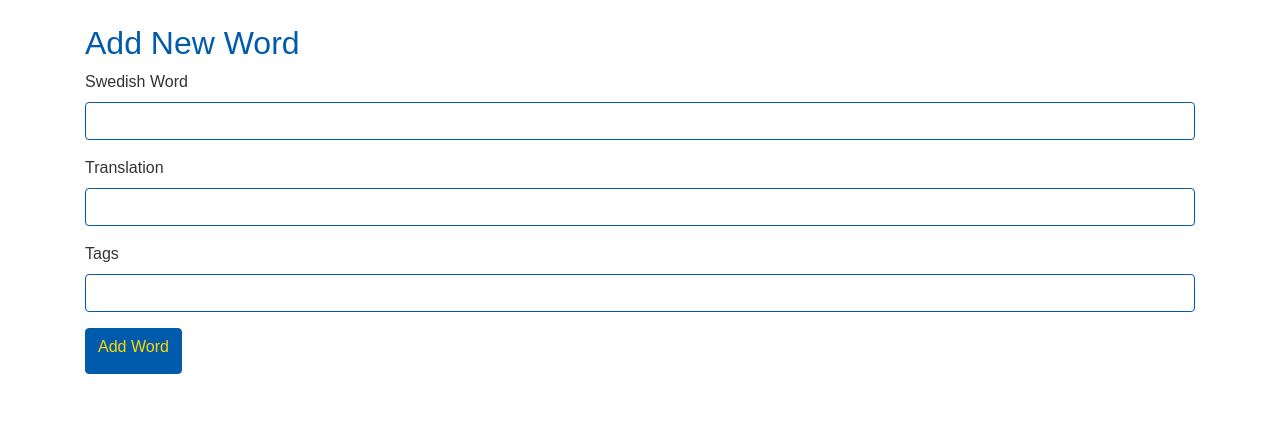
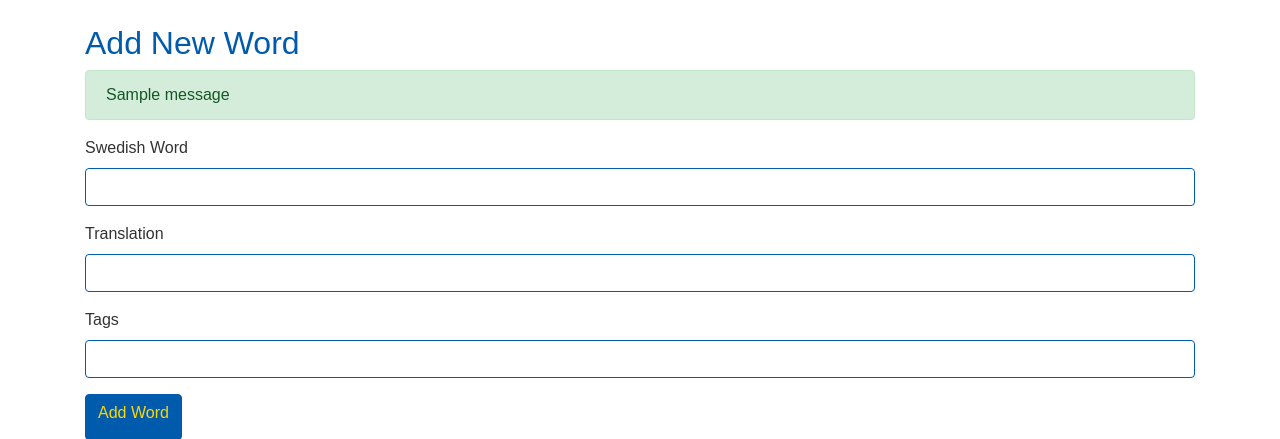
Before and after one commit to JerrickTram/JerrickTram.github.io, a Flask app: page /add_word in a window 1280 px wide. Shown: the part 144-583 px from the top of the page. Run offline with Flask 3, Linux system fonts and the light colour scheme; tables that the repository leaves empty hold one stand-in row (values such as "Sample post"); one stand-in notice (Sample message) is shown; some libraries are stand-ins or nearby versions.

Commit message:
added word duplicate detection for word bank

```diff
--- a/app/routes.py
+++ b/app/routes.py
@@ -16,17 +16,22 @@ def home():
 def add_word():
     form = AddWordForm()
     if form.validate_on_submit():
-        word = Word(
-            swedish_word=form.swedish_word.data,
-            english_translation=form.english_translation.data,
-            tags=form.tags.data
-        )
-        db.session.add(word)
-        db.session.commit()
-        flash('Word added successfully!')
-        return redirect(url_for('main.add_word'))
+        existing_word = Word.query.filter(db.func.lower(Word.swedish_word) == form.swedish_word.data.lower()).first()
+        if existing_word:
+            flash(f'The word "{form.swedish_word.data}" already exists in the word bank.', 'danger')
+        else:
+            word = Word(
+                swedish_word=form.swedish_word.data,
+                english_translation=form.english_translation.data,
+                tags=form.tags.data
+            )
+            db.session.add(word)
+            db.session.commit()
+            return redirect(url_for('main.add_word'))
 
     return render_template('add_word.html', form=form)
+
+
 
 @bp.route('/edit_word/<int:word_id>', methods=['GET', 'POST'])
 def edit_word(word_id):
--- a/app/templates/add_word.html
+++ b/app/templates/add_word.html
@@ -2,6 +2,15 @@
 
 {% block content %}
     <h2>Add New Word</h2>
+    {% with messages = get_flashed_messages(with_categories=true) %}
+        {% if messages %}
+            <div class="alert-container">
+                {% for category, message in messages %}
+                    <div class="alert alert-{{ category }}">{{ message }}</div>
+                {% endfor %}
+            </div>
+        {% endif %}
+    {% endwith %}
     <form method="POST" action="">
         {{ form.hidden_tag() }}
         <div class="form-group">
```
